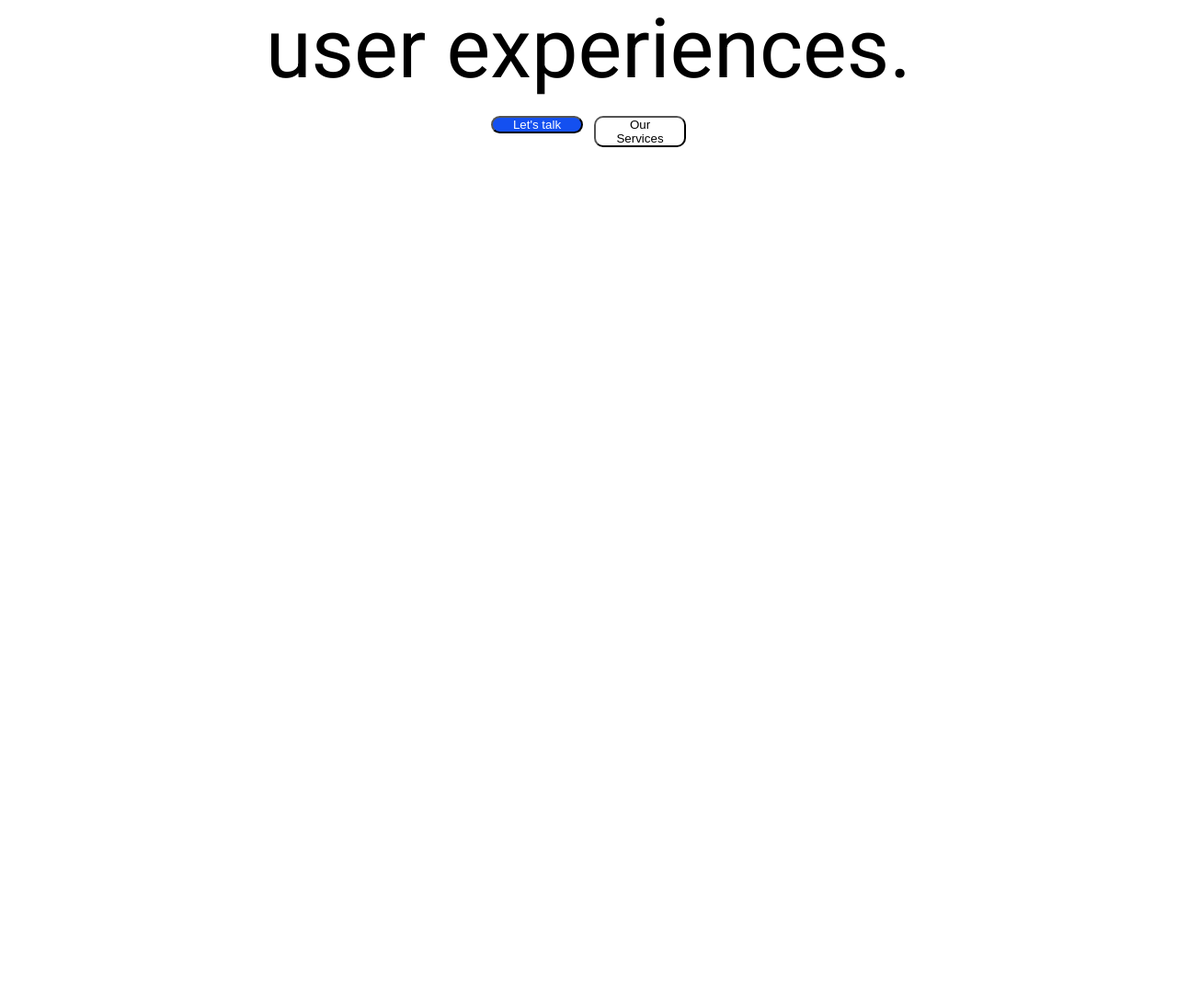
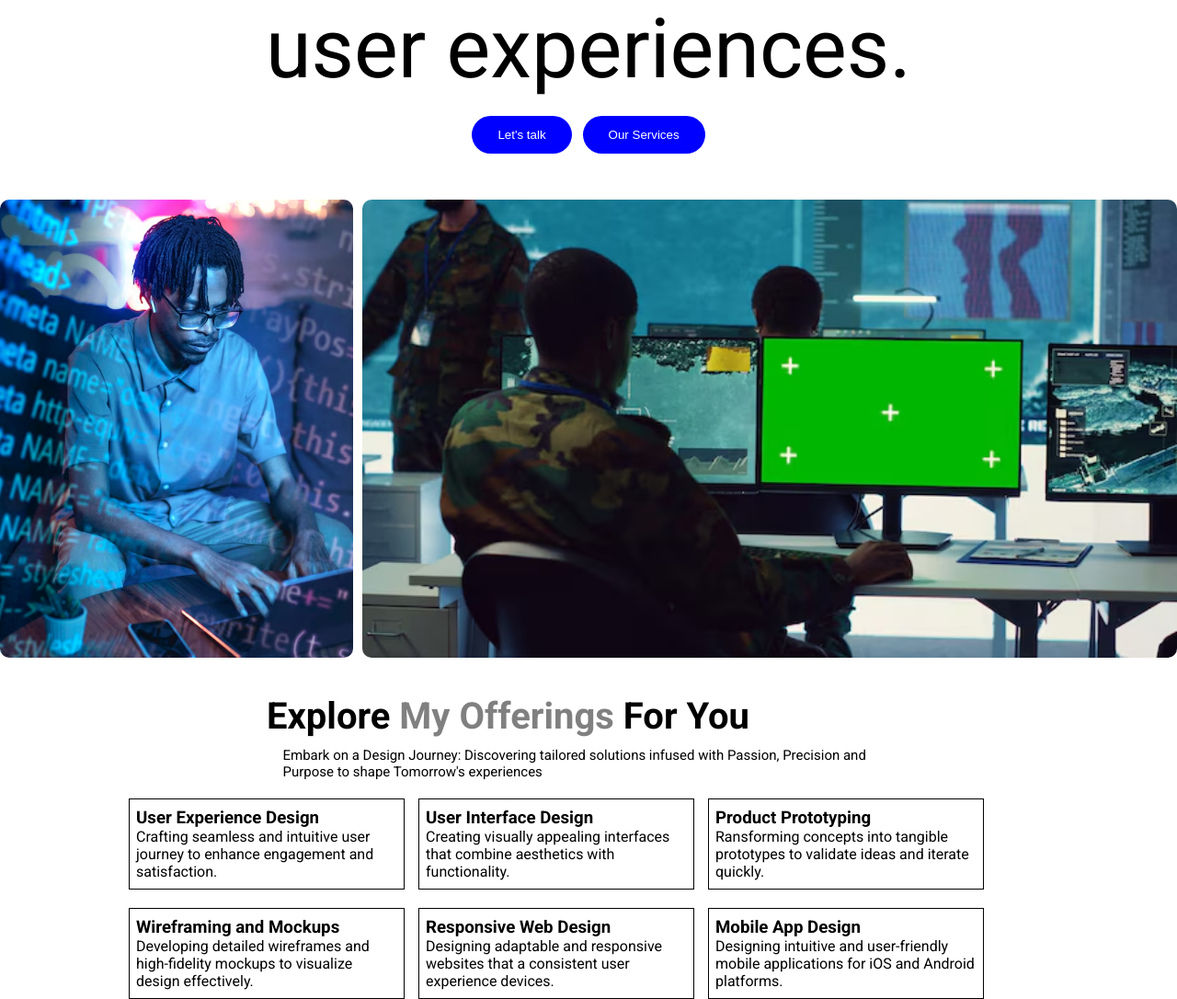
Before and after one commit to Ayotunde-Dev/Portfolio-Web, a plain HTML site: page index.html in a window 1280 px wide. Shown: the part 400-1486 px from the top of the page at 92% size. Before the commit the page ends 800 px from the top, so only its background shows below. Drawn offline with Linux system fonts and the light colour scheme.

Commit message:
first commit

```diff
--- a/index.html
+++ b/index.html
@@ -33,11 +33,56 @@
      <span class="name"> I'm Lora, </span>Who Loves perfect design & unique user experiences.
 
      </article>
-     <section>
+     <section class="buttons">
         <a href="#"><button class="firstbutton"> Let's talk</button></a>
         <a href="#"><button class ="secondbutton"> Our Services</button></a>
      </section>
     </div>
+    <section class="image-section">
+        <figure class="imgs">
+            <img  class="img-1" src="./images/image-1.avif">
+            <img  class="img-2" src="./images/image-2.avif">
+        </figure>
 
+    </section>
+    <article class="text-section">
+
+        <h2 class="explore">
+            Explore <span class="offering">My Offerings </span>For You
+        </h2>
+        <span class="embark"> Embark on a Design Journey: Discovering tailored solutions infused with Passion, Precision and Purpose to shape Tomorrow's experiences</span>
+
+    </article>
+    <section class="skills">
+        <ul class="skill-list">
+         <div class="sep">
+            <li><h3>User Experience Design</h3></li>
+            <span> Crafting seamless and intuitive user journey to enhance engagement and satisfaction.</span>
+         </div>
+         <div class="sep">
+            <li ><h3>User Interface Design</h3></li>
+            <span>Creating visually appealing interfaces that combine aesthetics with functionality.</span>
+        </div>
+        <div class="sep">
+            <li><h3>Product Prototyping</h3></li>
+            <span> Ransforming concepts into tangible prototypes to validate ideas and iterate quickly.</span>
+        </div>
+        </ul>
+    </section>
+    <section class="skills-2">
+        <ul class="skill-list-2">
+            <div class="sep">
+                <li><h3>Wireframing and Mockups</h3></li>
+                <span>Developing detailed wireframes and high-fidelity mockups to visualize design effectively.</span>
+            </div>
+            <div class="sep">
+                <li><h3>Responsive Web Design</h3></li>
+                <span>Designing adaptable and responsive websites that a consistent user experience devices.</span>
+            </div>
+            <div class="sep">
+                <li><h3>Mobile App Design</h3></li>
+                <span>Designing intuitive and user-friendly mobile applications for iOS and Android platforms.</span>
+        </ul>
+    </section>
     </body>
 </html>
--- a/styles/styles.css
+++ b/styles/styles.css
@@ -44,7 +44,7 @@ body {
 }
 
 .nav .nav-container .nav-logo figure{
-    width: 8rem
+    width: 8rem;
 }
 .nav .nav-container .nav-logo figure img {
     width: 100%;
@@ -67,29 +67,6 @@ body {
     gap: 1.2rem;
 
 }
-
-.sec section button {
-    border-radius: 1rem;
-}
- .sec section .firstbutton
-{
-    width: 10rem;
-    text-align: center;
-    display: inline-block;
-    padding-left: 2rem;
-    padding-right: 2rem;
-    background-color: rgb(20, 80, 240);
-    color: white;
-}
-.sec section .secondbutton {
-
-    width: 10rem;
-    text-align: center;
-    display: inline-block;
-    padding-left: 2rem;
-    padding-right: 2rem;
-    background-color: white;
-}
 .name {
     color: grey;
 }
@@ -101,9 +78,107 @@ body {
     margin-right: auto;
 
 }
-.nav-list:hover{
+ul li a:hover{
     color: blue;
 }
+
 .nav-list li:nth-of-type() {
 
 }
+ button:nth-of-type(1) {
+    padding: 1.3rem 2.8rem;
+    border-radius: 20rem;
+    border: none;
+    background-color: blue;
+    color: white;
+ }
+ button:nth-of-type(2) {
+   padding: 1.3rem 2.9rem;
+    border-radius: 20rem;
+
+ }
+ .image-section {
+    margin-left: auto;
+    margin-right: auto;
+    max-width: 130rem;
+
+ }
+ .imgs {
+    display: flex;
+    width: 100%;
+    gap: 1rem;
+    margin-left: auto;
+    margin-right: auto;
+ }
+
+ .img-1 {
+    width: 30%;
+    border-radius: 1rem;
+ }
+ .img-2 {
+    width: 70%;
+    border-radius: 1rem;
+ }
+ .text-section {
+    margin-top: 4rem;
+    margin-left: auto;
+    margin-right: auto;
+    display: flex;
+    flex-direction: column;
+    width: 70rem;
+ }
+
+ .explore {
+    margin-bottom: 1rem;
+    font-size: 4rem;
+ }
+ .offering {
+    color: grey;
+ }
+ .embark {
+    margin-left: auto;
+    margin-right: auto;
+    margin-bottom: 2rem;
+    font-size: 1.5rem;
+    max-width: 95%;
+    text-indent: rem;
+    display: flex;
+    align-items: center;
+    justify-content: center;
+
+ }
+ .skills {
+    margin-left: auto;
+    margin-right: auto;
+    max-width: 100rem;
+    display: flex;
+    align-items: center;
+    justify-content: center;
+
+ }
+ .skill-list {
+    gap: 1.5rem;
+    display: flex;
+    list-style: none;
+    max-width: 100rem;
+ }
+ .sep {
+    padding: 0.9rem 0.7rem;
+    border: 1px solid black;
+    max-width: 30%;
+ }
+ .skills-2 {
+    margin-left: auto;
+    margin-right: auto;
+    max-width: 100rem;
+    display: flex;
+    align-items: center;
+    justify-content: center;
+ }
+ .skill-list-2{
+    margin-top: 2rem;
+    gap: 1.5rem;
+    display: flex;
+    list-style: none;
+    max-width: 100rem;
+ }
```
Also changed, not shown: images/image-1.avif (added), images/image-2.avif (added).
